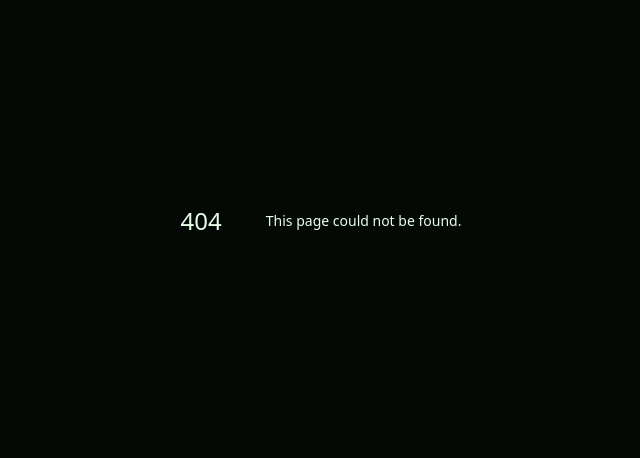
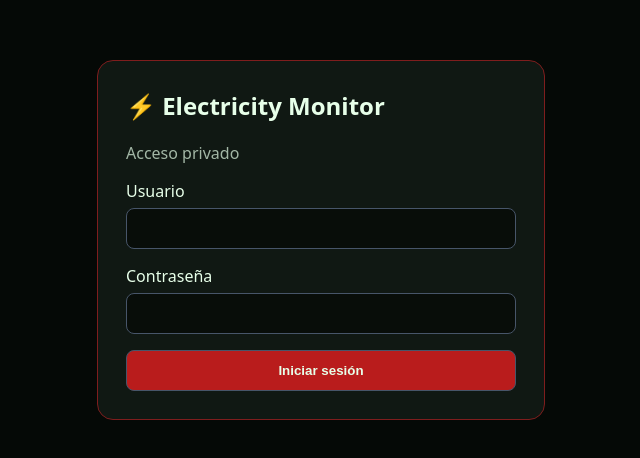
Before and after one commit to davidduran94/electricity-monitor, a Next.js app: page /acceso in a window 1280 px wide. Before the commit this address had no page. Shown: the part 180-638 px from the top of the page, without its empty margins (319-959 px from the left). Built offline with nearby package versions, Linux system fonts and the light colour scheme.

Commit message:
Move dashboard sign-in page to /acceso

```diff
--- /dev/null
+++ b/src/app/acceso/page.tsx
@@ -0,0 +1,31 @@
+'use client';
+import { useState } from 'react';
+export default function Login() {
+  const [username, setUsername] = useState('');
+  const [password, setPassword] = useState('');
+  const [loading, setLoading] = useState(false);
+  const [message, setMessage] = useState('');
+  async function submit(event: React.FormEvent<HTMLFormElement>) {
+    event.preventDefault(); setLoading(true); setMessage('');
+    try {
+      const response = await fetch('/api/auth/login', { method: 'POST', headers: { 'Content-Type': 'application/json' }, body: JSON.stringify({ username, password }) });
+      const data = await response.json();
+      if (!response.ok) { setMessage(data.message || 'No se pudo iniciar sesión.'); return; }
+      window.location.assign('/');
+    } catch { setMessage('No se pudo conectar con el servidor.'); }
+    finally { setLoading(false); }
+  }
+  const input: React.CSSProperties = { width:'100%', boxSizing:'border-box', padding:12, borderRadius:8, background:'#080d09', color:'#e7ffe9', border:'1px solid #475569' };
+  return <main style={{minHeight:'100vh',display:'grid',placeItems:'center',padding:20}}>
+    <section style={{width:'100%',maxWidth:390,padding:28,background:'#101813',border:'1px solid #7f1d1d',borderRadius:16}}>
+      <h1 style={{marginTop:0}}>⚡ Electricity Monitor</h1>
+      <p style={{color:'#a3b7a6'}}>Acceso privado</p>
+      <form onSubmit={submit} style={{display:'grid',gap:16}}>
+        <label>Usuario<input style={{...input,marginTop:6}} autoComplete="username" required value={username} onChange={e=>setUsername(e.target.value)}/></label>
+        <label>Contraseña<input style={{...input,marginTop:6}} type="password" autoComplete="current-password" required value={password} onChange={e=>setPassword(e.target.value)}/></label>
+        <button type="submit" disabled={loading} style={{...input,background:'#b91c1c',cursor:'pointer',fontWeight:700}}>{loading?'Validando…':'Iniciar sesión'}</button>
+        {message && <p role="alert" style={{color:'#fca5a5'}}>{message}</p>}
+      </form>
+    </section>
+  </main>;
+}
```
